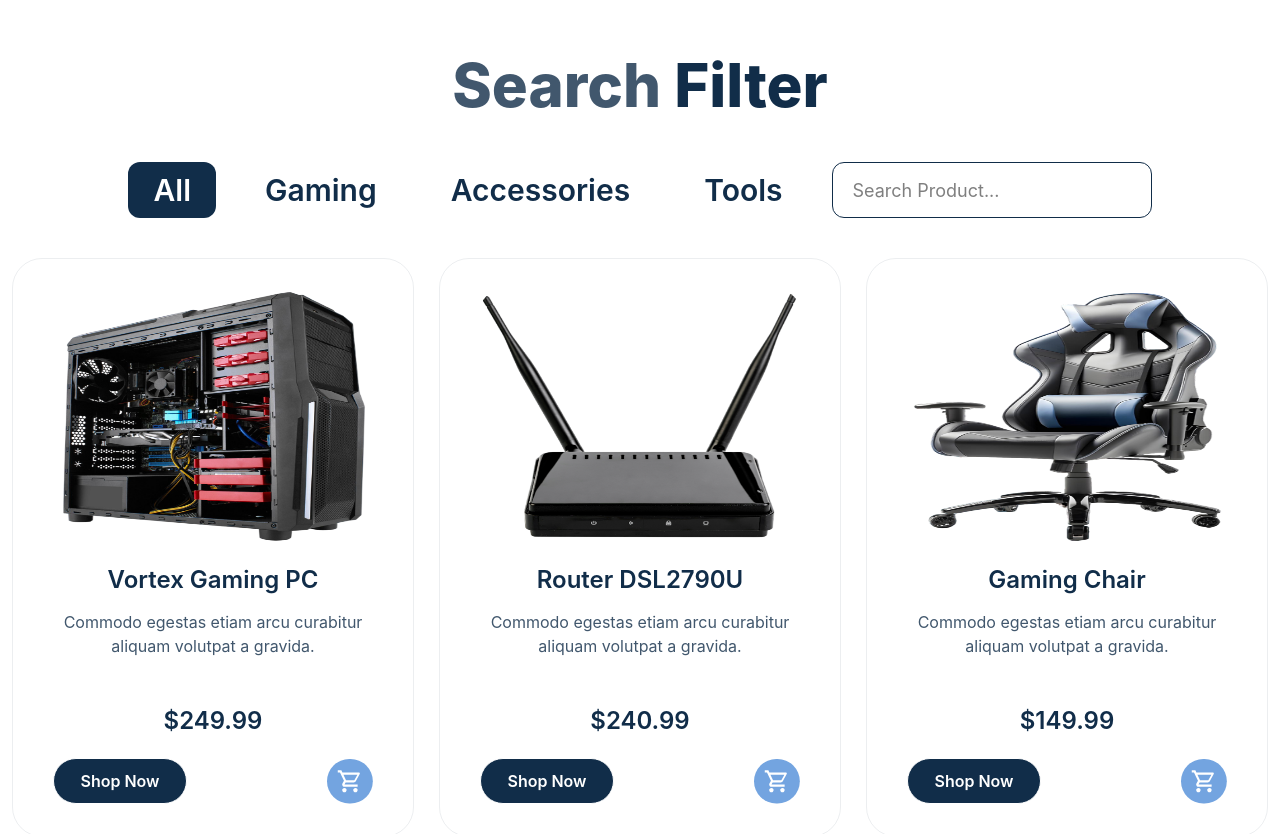
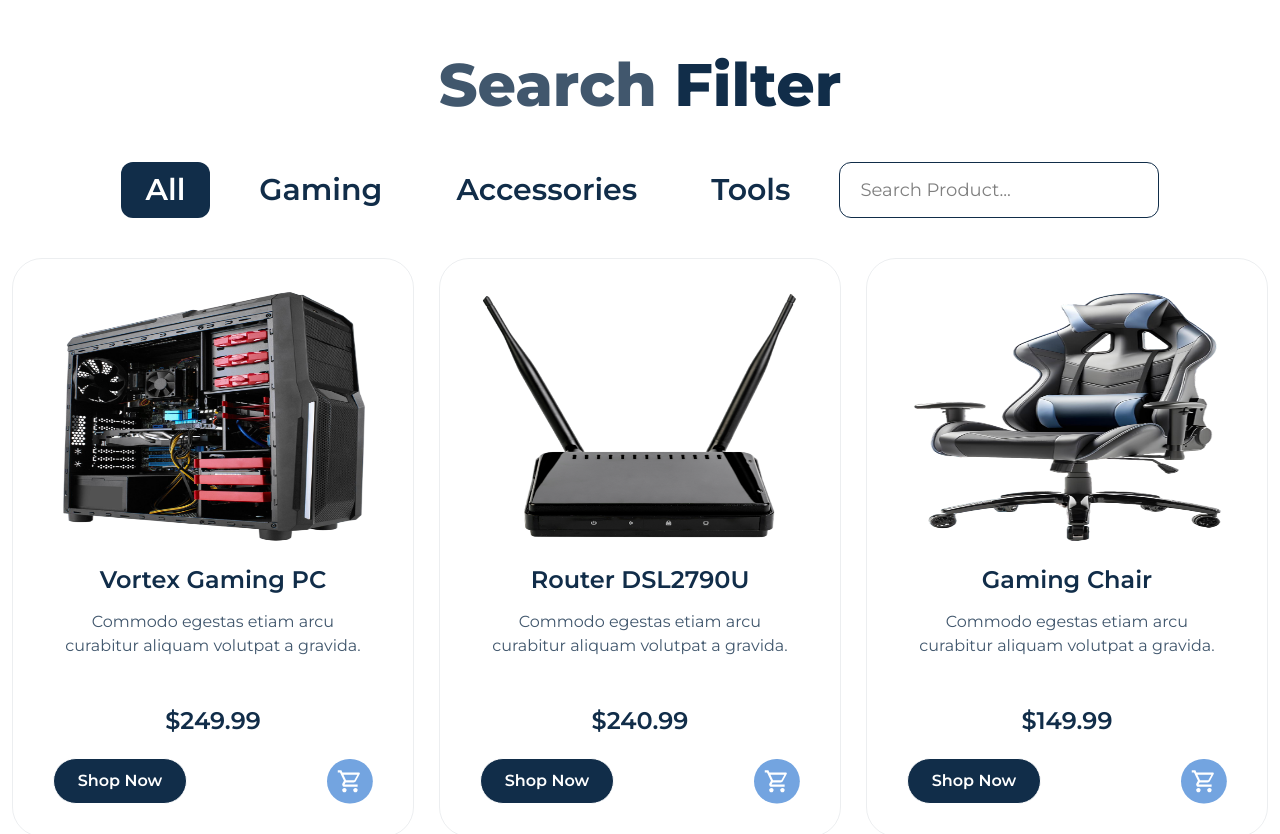
Before and after one commit to sumitbishnoi00/search-filter, a React (Vite) app: page / in a window 1280 px wide. Shown: the top 834 px of the page. Built offline with nearby package versions, Linux system fonts and the light colour scheme.

Commit message:
add font family

```diff
--- a/src/App.css
+++ b/src/App.css
@@ -0,0 +1,6 @@
+@import url('https://fonts.googleapis.com/css2?family=Montserrat:ital,wght@0,100..900;1,100..900&display=swap');
+
+*{
+      font-family: "Montserrat", sans-serif;
+
+}
```
